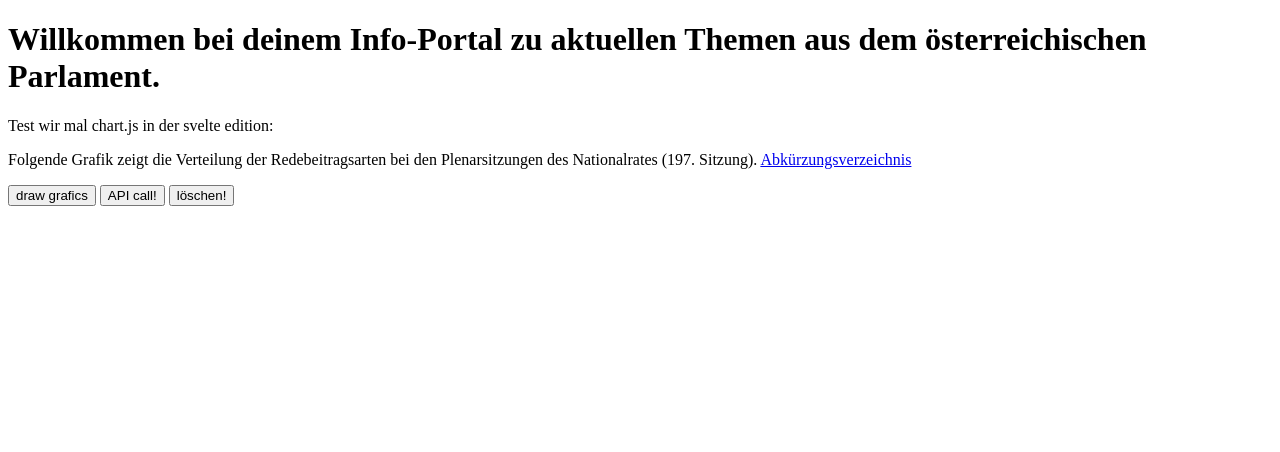
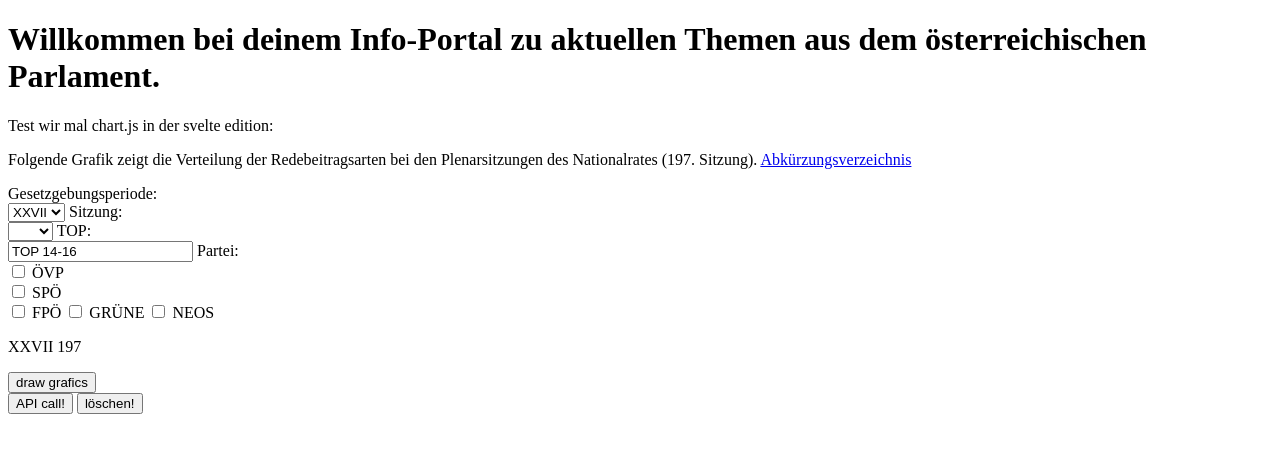
Before and after one commit to BernhardAuer/austrian-parliamentary-data-scraping, a SvelteKit app in the folder frontend/: page / in a window 1280 px wide. Shown: the top 452 px of the page. Built offline with nearby package versions, Linux system fonts and the light colour scheme; no server answers.

Commit message:
add input fields for filter

```diff
--- a/frontend/src/components/SpeechTypeChart.svelte
+++ b/frontend/src/components/SpeechTypeChart.svelte
@@ -29,7 +29,8 @@
     };
     function populateData() {
         data = null;
-        service.fetchSpeechTypes((response) => {
+        service.fetchSpeechTypes(selectedLegislatur, selectedMeetingNumber, inputTopNumber, selectedPoliticalParties,
+            (response) => {
                 console.log("hahllo")
                 console.log("raw:" + response);
                 let typeOfSpeechCountList = Array.from(response, (element) =>{console.log("element:" + JSON.stringify(element)); return TypeOfSpeechCountDto.constructFromObject(element)});
@@ -41,6 +42,10 @@
         });
     }
     let chart;
+    let selectedLegislatur = 'XXVII';
+    let selectedMeetingNumber = 197;
+    let inputTopNumber = 'TOP 14-16';
+	let selectedPoliticalParties = [];
     populateData();
 
 </script>
@@ -49,6 +54,34 @@
     <a href="https://www.parlament.gv.at/verstehen/glossare/abkuerzungen">Abkürzungsverzeichnis </a>
   </p>
   <div>
+    <label for="legislatur">Gesetzgebungsperiode:</label><br>
+    <select bind:value={selectedLegislatur} name="Gesetzgebungsperiode" id="legislatur">
+        <option value="XXVII">XXVII</option>
+        <option value="nix">nix</option>
+    </select>
+    <label for="meetingNumber">Sitzung:</label><br>
+    <select bind:value={selectedMeetingNumber} name="Sitzung" id="meetingNumber">
+        <option value=197>197</option> <option value=196>196</option>
+    </select>
+    <label for="topNumber">TOP:</label><br>
+    <input bind:value={inputTopNumber} type="text" id="topNumber" name="TOP">
+
+    <label for="topNumber">Partei:</label><br>
+    <input type="checkbox" id="politicalParty_oevp" bind:group={selectedPoliticalParties} name="ÖVP" value="V">
+    <label for="politicalParty_oevp">ÖVP</label><br>
+    <input type="checkbox" id="politicalParty_spoe" bind:group={selectedPoliticalParties} name="SPÖ" value="S">
+    <label for="politicalParty_spoe">SPÖ</label><br>
+    <input type="checkbox" id="politicalParty_fpoe" bind:group={selectedPoliticalParties} name="FPÖ" value="F">
+    <label for="politicalParty_fpoe">FPÖ</label>
+    <input type="checkbox" id="politicalParty_gruene" bind:group={selectedPoliticalParties} name="GRÜNE" value="G">
+    <label for="politicalParty_gruene">GRÜNE</label>
+    <input type="checkbox" id="politicalParty_neos" bind:group={selectedPoliticalParties} name="NEOS" value="N">
+    <label for="politicalParty_neos">NEOS</label>
+
+    <p> {selectedLegislatur} {selectedMeetingNumber} {selectedPoliticalParties}</p>
+  <button on:click="{() => populateData()}">draw grafics</button>
+  </div>
+  <div>
     {#if data != null}
      <Doughnut
      bind:chart
@@ -56,4 +89,3 @@
      height="300" {data} options={{ maintainAspectRatio: false }} />
      {/if}
 </div>
-  <button on:click="{() => populateData()}">draw grafics</button>
--- a/frontend/src/services/chartService.js
+++ b/frontend/src/services/chartService.js
@@ -9,16 +9,22 @@ export default class ChartService {
         client.basePath = env.PUBLIC_API_URL;
         this.#apiInstance = new SpeechesMetaDataApi(client);
     }
-    fetchSpeechTypes(callback) {
+    fetchSpeechTypes(selectedLegislatur, selectedMeetingNumber, inputTopNumber, selectedPoliticalParties, callback) {
+        let options = {
+            legislature:selectedLegislatur,
+            meetingNumber: selectedMeetingNumber,
+            topNumber: inputTopNumber,
+            politicalParty: selectedPoliticalParties
+        }
         console.log("wenigstens die scheisse soll funktionierne")
-        this.#apiInstance.apiSpeechesMetaDataGetTypeOfSpeechesCountListGet(null, (error, data, response) => {
+        this.#apiInstance.apiSpeechesMetaDataGetTypeOfSpeechesCountListGet(options, (error, data, response) => {
             console.log("??")
             if (error) {
                 console.error("api call failed.")
                 console.error(error);
                 return null;
             } else {
-                console.error("api call sucess.")
+                console.log("api call sucess.")
                 let parsedData = JSON.stringify(data)
                 console.log('API called successfully. Returned data: ' + parsedData);
                 callback(data);
```
Lines whose indentation alone changed are shown as unchanged.
